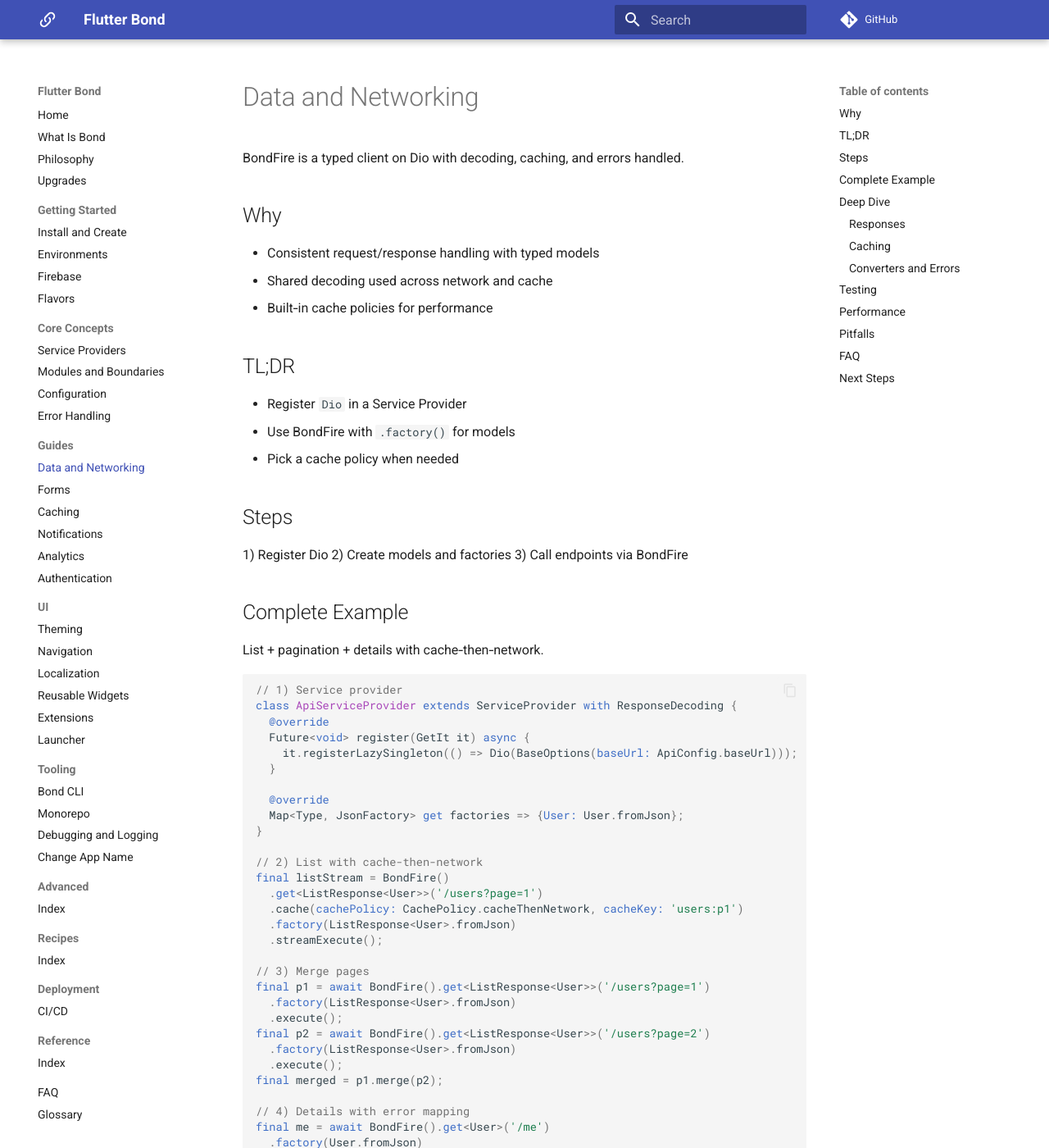
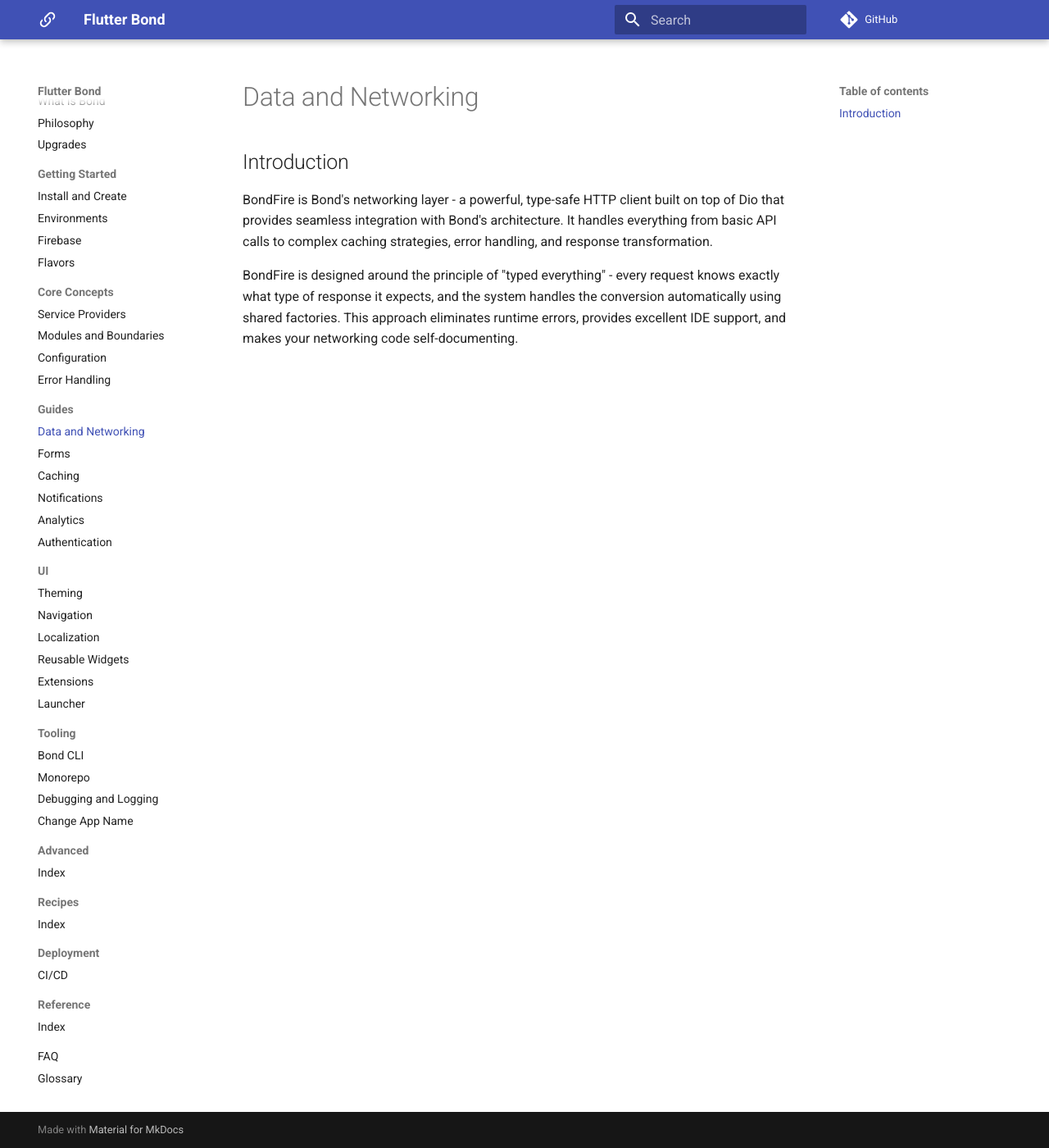
Before and after one commit to onestudio-co/bond-docs, an MkDocs documentation site: the page built from docs/data-networking/index.md, in a window 1280 px wide and 1400 px high. Shown: the whole window at 82% size. Built offline with MkDocs 1.6.1 and Material for MkDocs 9.7.7, drawn with Linux system fonts in a browser that asks for light colours; comment, search, counter and statistics services are not loaded; some of the changed text lies outside the part shown.

````diff
--- a/docs/data-networking/index.md
+++ b/docs/data-networking/index.md
@@ -1,122 +1,7 @@
----
-title: Data & Networking
----
-
 # Data and Networking
 
-BondFire is a typed client on Dio with decoding, caching, and errors handled.
+## Introduction
 
-## Why
+BondFire is Bond's networking layer - a powerful, type-safe HTTP client built on top of Dio that provides seamless integration with Bond's architecture. It handles everything from basic API calls to complex caching strategies, error handling, and response transformation.
 
-- Consistent request/response handling with typed models
-- Shared decoding used across network and cache
-- Built‑in cache policies for performance
-
-## TL;DR
-
-- Register `Dio` in a Service Provider
-- Use BondFire with `.factory()` for models
-- Pick a cache policy when needed
-
-## Steps
-
-1) Register Dio
-2) Create models and factories
-3) Call endpoints via BondFire
-
-## Complete Example
-
-List + pagination + details with cache‑then‑network.
-
-```dart
-// 1) Service provider
-class ApiServiceProvider extends ServiceProvider with ResponseDecoding {
-  @override
-  Future<void> register(GetIt it) async {
-    it.registerLazySingleton(() => Dio(BaseOptions(baseUrl: ApiConfig.baseUrl)));
-  }
-
-  @override
-  Map<Type, JsonFactory> get factories => {User: User.fromJson};
-}
-
-// 2) List with cache-then-network
-final listStream = BondFire()
-  .get<ListResponse<User>>('/users?page=1')
-  .cache(cachePolicy: CachePolicy.cacheThenNetwork, cacheKey: 'users:p1')
-  .factory(ListResponse<User>.fromJson)
-  .streamExecute();
-
-// 3) Merge pages
-final p1 = await BondFire().get<ListResponse<User>>('/users?page=1')
-  .factory(ListResponse<User>.fromJson)
-  .execute();
-final p2 = await BondFire().get<ListResponse<User>>('/users?page=2')
-  .factory(ListResponse<User>.fromJson)
-  .execute();
-final merged = p1.merge(p2);
-
-// 4) Details with error mapping
-final me = await BondFire().get<User>('/me')
-  .factory(User.fromJson)
-  .errorFactory(ServerError.fromJson)
-  .execute();
-```
-
-## Deep Dive
-
-### Responses
-
-- SingleResponse<T>, ListResponse<T>
-- SingleMResponse<T, M>, ListMResponse<T, M>
-- MessageResponse
-
-### Caching
-
-```dart
-final res = await BondFire().get<User>('/users')
-  .cache(duration: Duration(minutes: 10), cacheKey: 'users')
-  .factory(User.fromJson)
-  .execute();
-
-BondFire().get<ListResponse<User>>('/users')
-  .cache(cachePolicy: CachePolicy.cacheThenNetwork)
-  .factory(ListResponse<User>.fromJson)
-  .streamExecute();
-```
-
-### Converters and Errors
-
-Use converters like `DoubleConverter`. Provide `errorFactory` to map server errors.
-
-## Testing
-
-- Mock Dio and assert requests/paths
-- Assert decoding via factories
-- Simulate offline and verify cache use
-
-```dart
-// Pseudocode
-final dio = FakeDio().reply('/users', 200, {'data': []});
-```
-
-## Performance
-
-- Reuse Dio; set timeouts and backoff
-- Use stable cache keys including query params
-- Prefer stream cache‑then‑network for perceived latency
-
-## Pitfalls
-
-- Missing factories cause decoding failures
-- Cache keys that ignore parameters
-
-## FAQ
-
-- How to add headers? Set them in Dio BaseOptions or interceptors.
-- How to refresh tokens? Add an auth interceptor that retries on 401.
-
-## Next Steps
-
-- See Caching for strategies
-- See Error Handling for error mapping
+BondFire is designed around the principle of "typed everything" - every request knows exactly what type of response it expects, and the system handles the conversion automatically using shared factories. This approach eliminates runtime errors, provides excellent IDE support, and makes your networking code self-documenting.
````
